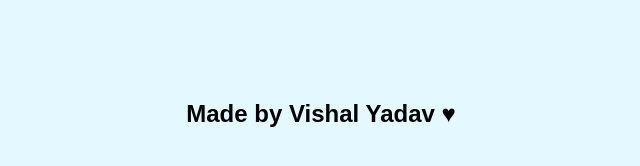
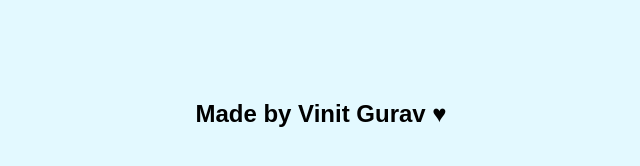
Before and after one commit to vinit2023/TXON_002, a plain HTML site: page index.html in a window 1280 px wide. Shown: the top 166 px of the page, without its empty margins (319-959 px from the left). Drawn offline with Linux system fonts and the light colour scheme.

Commit message:
Update index.html

```diff
--- a/index.html
+++ b/index.html
@@ -10,7 +10,7 @@
 <body>
     <div class="namecal">
         <p>
-            Made by Vishal Yadav &hearts;
+            Made by Vinit Gurav &hearts;
         </p>
     </div>
     <div class="container">
```
